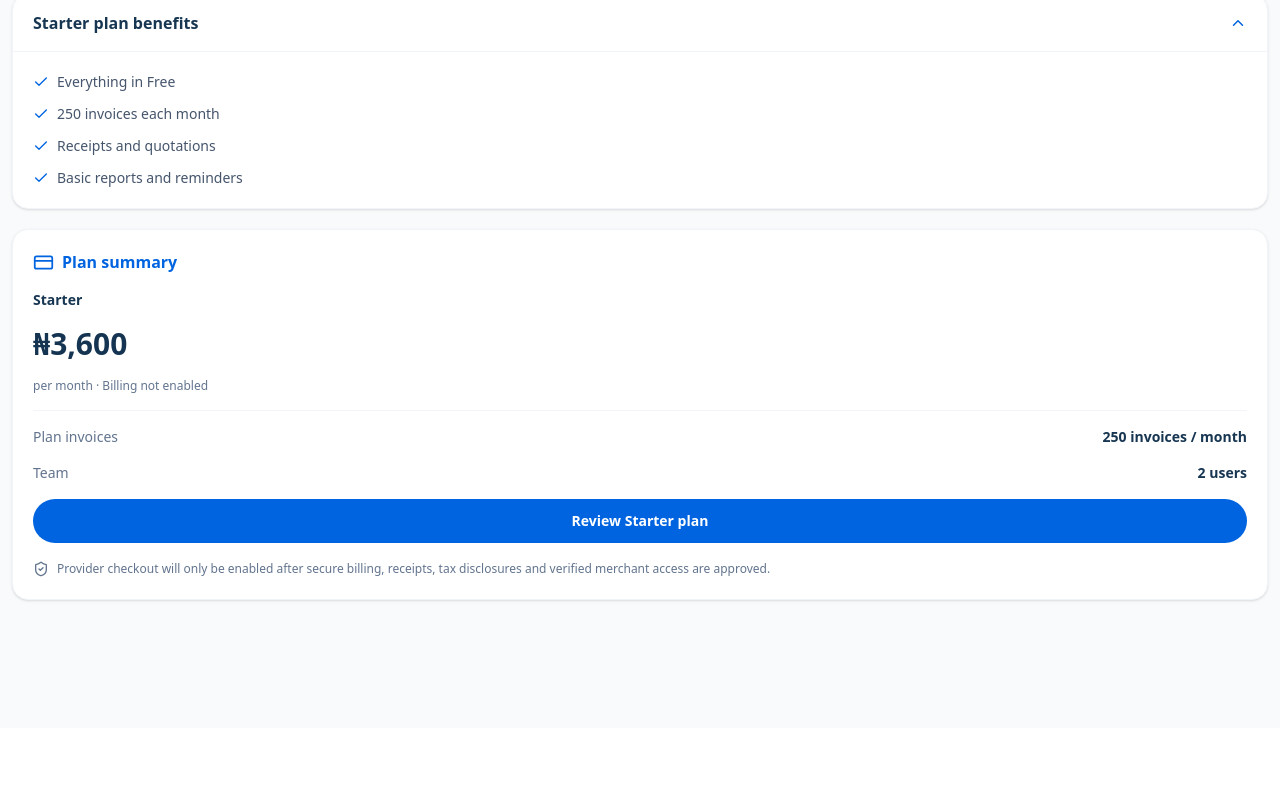
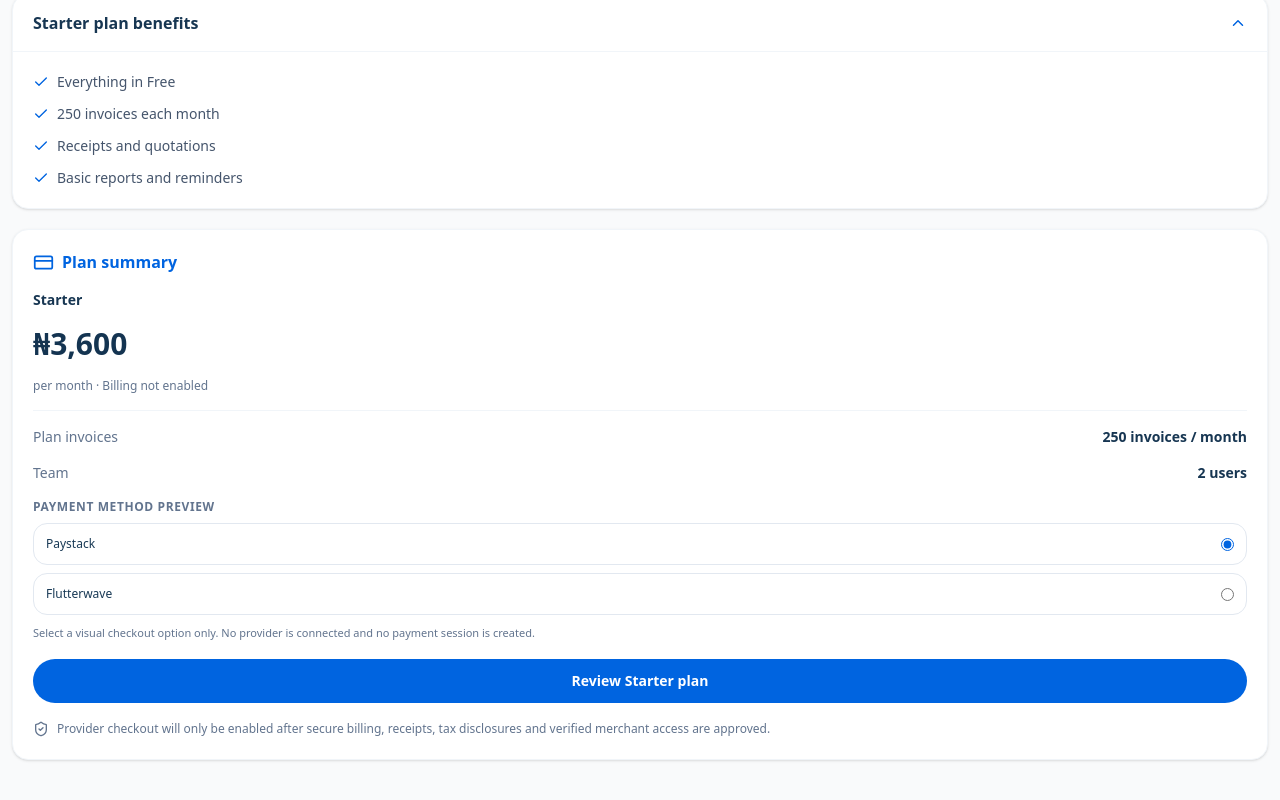
Before and after one commit to octalve-core/octalve-invoice, a Next.js app: page /dashboard/settings/subscription in a window 1280 px wide. Shown: the part 1167-1967 px from the top of the page. Before the commit the page ends 1895 px from the top, so only its background shows below. Built offline with nearby package versions, Linux system fonts and the light colour scheme.

Commit message:
feat(subscription): preview secure provider-method selection without activating checkout

```diff
--- a/app/(dashboard)/dashboard/settings/subscription/page.tsx
+++ b/app/(dashboard)/dashboard/settings/subscription/page.tsx
@@ -13,7 +13,7 @@ const tiers:{id:Tier;label:string;price:number;limit:string;users:string;benefit
 function price(plan:number,cycle:Cycle){return cycle==="monthly"?plan:cycle==="quarterly"?Math.round(plan*3*0.95/10)*10:Math.round(plan*12*0.85/10)*10;}
 const format=(n:number)=>new Intl.NumberFormat("en-NG",{style:"currency",currency:"NGN",maximumFractionDigits:0}).format(n);
 export default function SubscriptionPage(){
- const [cycle,setCycle]=useState<Cycle>("monthly"),[selected,setSelected]=useState<Tier>("starter"),[details,setDetails]=useState(true),[review,setReview]=useState(false),[scenario,setScenario]=useState<"new"|"active"|"expired">("new");
+ const [cycle,setCycle]=useState<Cycle>("monthly"),[selected,setSelected]=useState<Tier>("starter"),[details,setDetails]=useState(true),[review,setReview]=useState(false),[scenario,setScenario]=useState<"new"|"active"|"expired">("new"),[paymentPreview,setPaymentPreview]=useState<"paystack"|"flutterwave">("paystack");
  const plan=tiers.find(x=>x.id===selected)!;
  return <main className="w-full min-w-0 space-y-5 pb-8">
   <header><Link href="/dashboard/settings" className="mb-3 inline-flex items-center gap-2 text-sm font-medium text-[#0064E0]"><ArrowLeft size={16}/> Back to Settings</Link><h1 className="text-2xl font-bold text-[#173652] sm:text-3xl">Manage Subscription</h1><p className="mt-1 text-sm text-slate-500">Simple plans that grow with your business. Prices shown are a proposal for review.</p></header>
@@ -38,6 +38,7 @@ export default function SubscriptionPage(){
     <div className="flex items-center gap-2 text-[#0064E0]"><CreditCard size={21}/><h2 className="font-semibold">Plan summary</h2></div>
     <p className="text-sm font-semibold text-[#173652]">{plan.label}</p><p className="text-3xl font-bold text-[#143451]">{format(price(plan.price,cycle))}</p><p className="text-xs text-slate-500">{cycle==="monthly"?"per month":cycle==="quarterly"?"per 3 months":"per 12 months"} · Billing not enabled</p>
     <hr className="border-slate-100"/><p className="flex items-center justify-between text-sm"><span className="text-slate-500">Plan invoices</span><strong className="text-[#173652]">{plan.limit}</strong></p><p className="flex items-center justify-between text-sm"><span className="text-slate-500">Team</span><strong className="text-[#173652]">{plan.users}</strong></p>
+    <fieldset className="space-y-2"><legend className="mb-2 text-xs font-semibold uppercase tracking-wider text-slate-500">Payment method preview</legend>{(["paystack","flutterwave"] as const).map(provider=><label key={provider} className="flex items-center justify-between gap-3 rounded-xl border border-slate-200 p-3 text-xs font-medium text-[#183955]"><span className="capitalize">{provider}</span><input type="radio" checked={paymentPreview===provider} onChange={()=>setPaymentPreview(provider)} className="accent-[#0064E0]"/></label>)}<p className="text-[11px] leading-5 text-slate-500">Select a visual checkout option only. No provider is connected and no payment session is created.</p></fieldset>
     <button type="button" onClick={()=>setReview(true)} className="w-full rounded-full bg-[#0064E0] px-4 py-3 text-sm font-semibold text-white">Review {plan.label} plan</button>
     {review?<p role="status" className="rounded-xl bg-blue-50 p-3 text-xs leading-5 text-blue-900">You've selected the proposed {plan.label} plan. No subscription was created, no payment collected and no new access was granted.</p>:null}
     <p className="flex items-start gap-2 text-xs leading-5 text-slate-500"><ShieldCheck className="mt-0.5 shrink-0" size={16}/>Provider checkout will only be enabled after secure billing, receipts, tax disclosures and verified merchant access are approved.</p>
```
